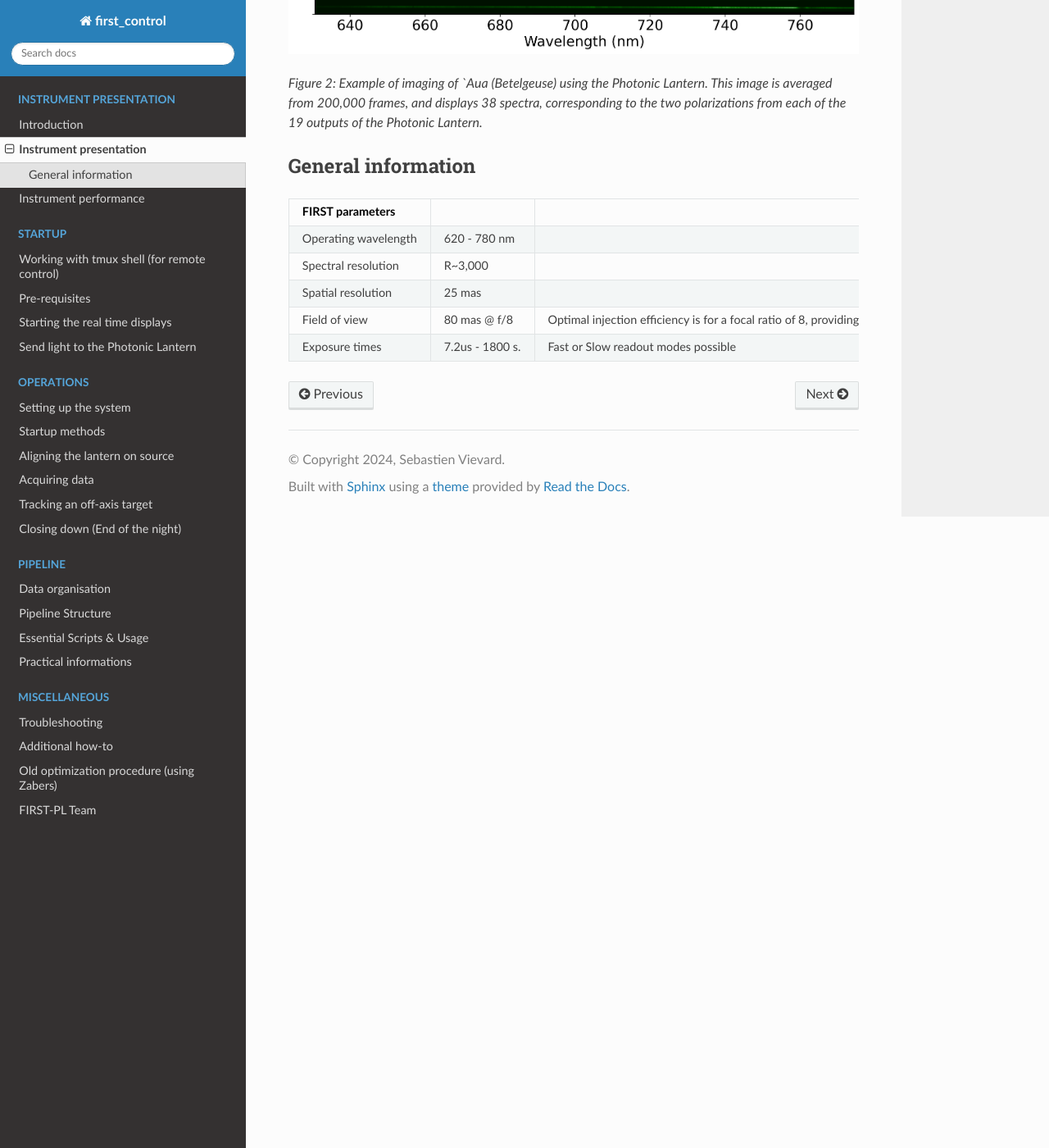
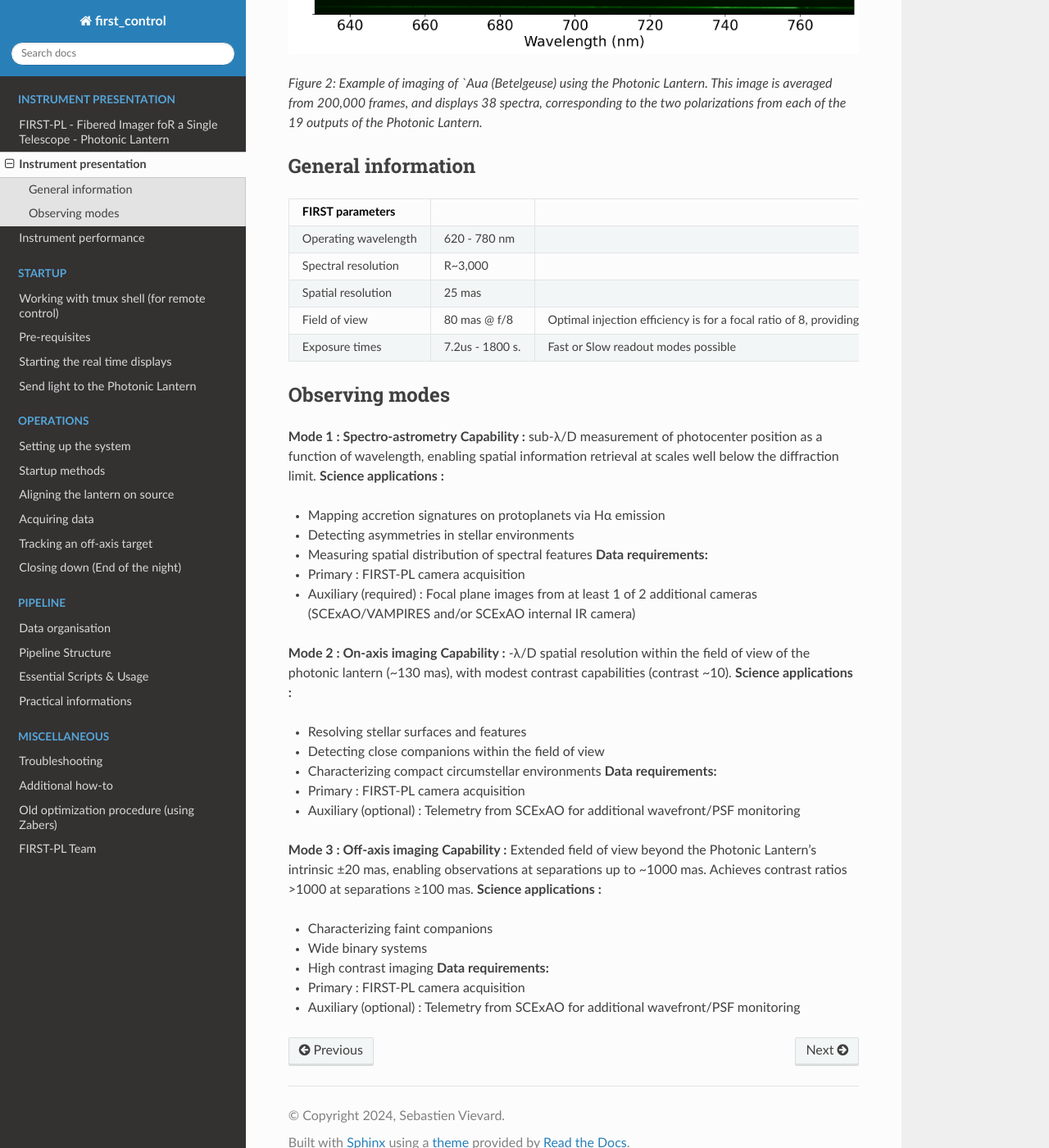
Before and after one commit to scexao-org/first_control, a Sphinx documentation site: the page built from source/instrument_principle.md, in a window 1280 px wide and 1400 px high, scrolled down 1160 px. Shown: the whole window at 82% size. Built offline with Sphinx 7.4.7 and the Read the Docs theme 3.1.0, drawn with Linux system fonts in a browser that asks for light colours; some of the changed text lies outside the part shown.

Commit message:
some fixing and adding observing modes subsection

````diff
--- a/source/Intro.md
+++ b/source/Intro.md
@@ -1,6 +1,7 @@
-# Introduction
+# FIRST-PL - Fibered Imager foR a Single Telescope - Photonic Lantern
+---
 
-The FirstLP instrument is a photonic device operating at visible wavelengths, installed on the SCExAO instrument on the 8m SUBARU telescope (Hawaii).
+The FIRST-PL instrument is a photonic device operating at visible wavelengths, installed on the SCExAO instrument on the 8m SUBARU telescope (Hawaii).
 
 ![](FIRST-PL_drawing.png)
 
--- a/source/instrument_principle.md
+++ b/source/instrument_principle.md
@@ -1,6 +1,6 @@
 # Instrument presentation
 
-The Fibered Imager foR a Single Telescope (FIRST) is a spectro-interferometer operating in the visible wavelengths at a resolution of about 4,000. It is fed by the SCExAO system. FIRST was developed in collaboration with the Paris Observatory.
+The Fibered Imager foR a Single Telescope (FIRST) is a spectro-interferometer operating in the visible wavelengths at a resolution of about 3,000. It is fed by the SCExAO system. FIRST was developed in collaboration with the Paris Observatory.
 
 FIRST feeds a Photonic Lantern device from a focal plane. The Photonic Lantern consists of a multi-mode input slowly transitioning into 19 Single-mode fibers. The multi-mode input’s core has a diameter of 25 micrometers.
 
@@ -10,7 +10,7 @@ FIRST feeds a Photonic Lantern device from a focal plane. The Photonic Lantern c
 *Figure 1: Photonic Lantern hardware. The input is a multi-mode fiber, and the outputs are 19 single mode fibers spliced into a V-groove*
 
 
-The 19 outputs of the Photonic Lantern feed a mid resolution spectrograph (R~4,000), optimized for wavelengths ranging from 620 nm to 780 nm. The spectrograph is equipped with a wollaston, allowing to split the polarization for each output, providing a total of 38 spectra (see below). More information on the instrument and its integration on SCExAO are available [here](https://arxiv.org/abs/2407.15412).
+The 19 outputs of the Photonic Lantern feed a mid resolution spectrograph (R~3,000), optimized for wavelengths ranging from 600 nm to 780 nm. The spectrograph is equipped with a wollaston, allowing to split the polarization for each output, providing a total of 38 spectra (see below). More information on the instrument and its integration on SCExAO are available [here](https://arxiv.org/abs/2407.15412).
 
 ```{image} Betelgeuse_mean_img.png
 ```
@@ -25,3 +25,36 @@ The 19 outputs of the Photonic Lantern feed a mid resolution spectrograph (R~4,0
 | Spatial resolution | 25 mas |  |
 | Field of view | 80 mas @ f/8 | Optimal injection efficiency is for a focal ratio of 8, providing a field of view of 80 mas.The field of view is defined as the area where the injection efficiency drops to 50% compared to the center of the field. |
 | Exposure times | 7.2us - 1800 s. | Fast or Slow readout modes possible |
+
+
+## Observing modes
+
+**Mode 1 : Spectro-astrometry**
+**Capability :** sub-λ/D measurement of photocenter position as a function of wavelength, enabling spatial information retrieval at scales well below the diffraction limit.
+**Science applications :**
+- Mapping accretion signatures on protoplanets via Hα emission
+- Detecting asymmetries in stellar environments
+- Measuring spatial distribution of spectral features
+**Data requirements:**
+- Primary : FIRST-PL camera acquisition
+- Auxiliary (required) : Focal plane images from at least 1 of 2 additional cameras (SCExAO/VAMPIRES and/or SCExAO internal IR camera)
+
+**Mode 2 : On-axis imaging**
+**Capability :** -λ/D spatial resolution within the field of view of the photonic lantern (~130 mas), with modest contrast capabilities (contrast ~10).
+**Science applications :**
+- Resolving stellar surfaces and features
+- Detecting close companions within the field of view
+- Characterizing compact circumstellar environments
+**Data requirements:**
+- Primary : FIRST-PL camera acquisition
+- Auxiliary (optional) : Telemetry from SCExAO for additional wavefront/PSF monitoring
+
+**Mode 3 : Off-axis imaging**
+**Capability :** Extended field of view beyond the Photonic Lantern's intrinsic ±20 mas, enabling observations at separations up to ~1000 mas. Achieves contrast ratios >1000 at separations ≥100 mas.
+**Science applications :**
+- Characterizing faint companions
+- Wide binary systems
+- High contrast imaging
+**Data requirements:**
+- Primary : FIRST-PL camera acquisition
+- Auxiliary (optional) : Telemetry from SCExAO for additional wavefront/PSF monitoring
````
Also changed, not shown: other parts of source/Intro.md (+3 -3 lines).
